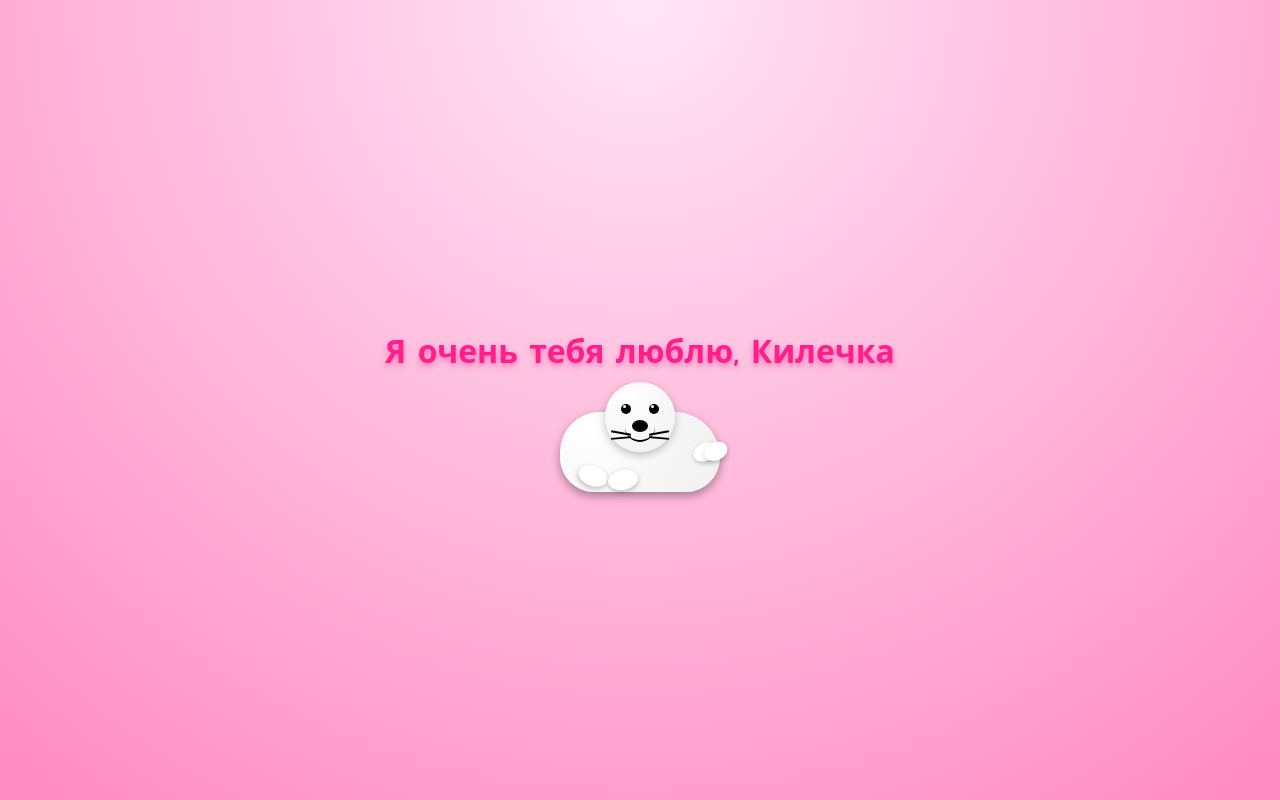
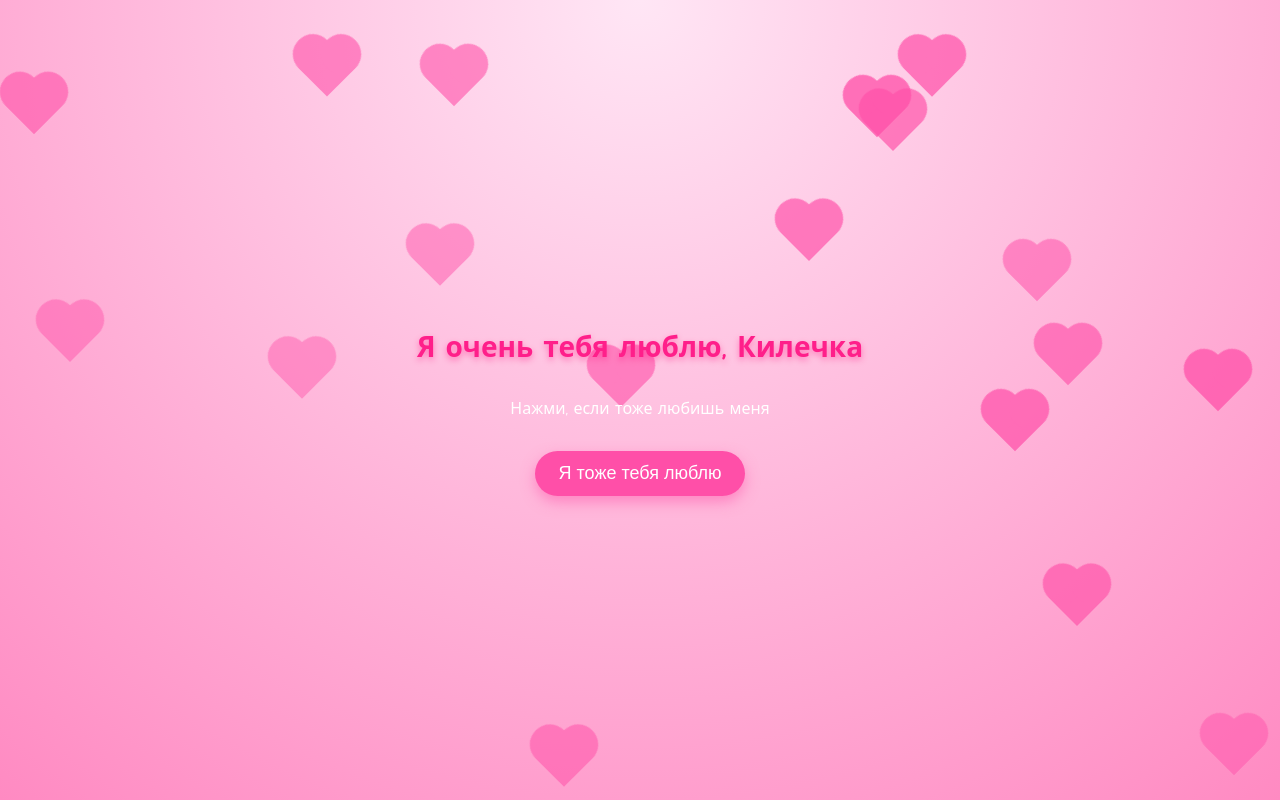
Before and after one commit to cimboli/kilechka-love, a plain HTML site: page index.html in a window 1280 px wide. Drawn offline with Linux system fonts and the light colour scheme.

Commit message:
Update index.html

```diff
--- a/index.html
+++ b/index.html
@@ -11,160 +11,358 @@
       margin: 0;
       font-family: "Comic Sans MS", system-ui, sans-serif;
       background: radial-gradient(circle at top, #ffe6f5, #ff8ac2);
-      min-height: 100vh;
-      display: flex;
+      overflow: hidden;
+    }
+
+    .screen {
+      display: none;
+      width: 100vw;
+      height: 100vh;
+      position: relative;
       justify-content: center;
       align-items: center;
+      flex-direction: column;
+      padding: 20px;
     }
 
-    .wrap {
-      text-align: center;
-      color: #ff1f8a;
+    .screen.active {
+      display: flex;
     }
 
-    h1 {
-      margin-bottom: 20px;
+    .title {
+      font-size: 28px;
+      color: #ff1f8a;
+      text-align: center;
       text-shadow: 0 3px 6px rgba(255, 0, 120, 0.4);
+      margin-bottom: 16px;
     }
 
-    .seal {
-      position: relative;
-      width: 160px;
-      height: 100px;
-      margin: 0 auto;
+    .text {
+      color: #ffffff;
+      text-align: center;
+      margin-bottom: 16px;
     }
 
-    .seal-body {
-      position: absolute;
-      inset: 20px 0 0 0;
-      background: radial-gradient(circle at 20% 20%, #ffffff, #f0f0f0);
-      border-radius: 70px 80px 60px 60px;
-      box-shadow: 0 4px 10px rgba(0, 0, 0, 0.35);
+    .btn {
+      padding: 12px 24px;
+      background: #ff4fa8;
+      border: none;
+      border-radius: 999px;
+      color: white;
+      font-size: 18px;
+      margin-top: 16px;
+      cursor: pointer;
+      box-shadow: 0 6px 14px rgba(255, 79, 168, 0.5);
     }
 
-    .seal-head {
-      position: absolute;
-      width: 70px;
-      height: 70px;
-      border-radius: 50%;
-      background: radial-gradient(circle at 30% 20%, #ffffff, #f0f0f0);
-      top: -10px;
-      left: 45px;
-      box-shadow: 0 3px 8px rgba(0, 0, 0, 0.25);
+    .btn:active {
+      transform: translateY(2px);
+      box-shadow: 0 3px 8px rgba(255, 79, 168, 0.4);
     }
 
-    .seal-eye {
+    /* Сердечки на первом экране */
+    #hearts-container {
       position: absolute;
-      width: 10px;
-      height: 10px;
+      inset: 0;
+      overflow: hidden;
+      z-index: -1;
+    }
+
+    .heart {
+      position: absolute;
+      width: 40px;
+      height: 40px;
+      background: #ff4fa8;
+      transform: rotate(-45deg);
+      opacity: 0.7;
+      animation: floatUp 10s linear infinite;
+    }
+
+    .heart::before,
+    .heart::after {
+      content: "";
+      position: absolute;
+      width: 40px;
+      height: 40px;
+      background: #ff4fa8;
+      border-radius: 50%;
+    }
+
+    .heart::before { top: -20px; left: 0; }
+    .heart::after { left: 20px; top: 0; }
+
+    @keyframes floatUp {
+      0%   { transform: translateY(100vh) rotate(-45deg); }
+      100% { transform: translateY(-20vh) rotate(-45deg); }
+    }
+
+    /* Игровое поле */
+    #game-area {
+      position: relative;
+      width: 100%;
+      max-width: 420px;
+      height: 60vh;
+      max-height: 520px;
+      background: linear-gradient(#6fd6ff, #004f7a);
+      border-radius: 24px;
+      overflow: hidden;
+      box-shadow: 0 8px 20px rgba(0,0,0,0.35);
+    }
+
+    #seal {
+      position: absolute;
+      width: 190px; /* средний размер */
+      height: auto;
+      transform: translate(-50%, -50%);
+      pointer-events: none;
+    }
+
+    .fish {
+      position: absolute;
+      width: 40px;
+      height: 20px;
+      background: #c0e6ff;
+      border-radius: 20px;
+      box-shadow: 0 2px 6px rgba(0,0,0,0.3);
+    }
+
+    .fish::before {
+      content: "";
+      position: absolute;
+      right: -12px;
+      top: 4px;
+      width: 16px;
+      height: 12px;
+      background: #c0e6ff;
+      border-radius: 50%;
+      transform: rotate(20deg);
+    }
+
+    .fish::after {
+      content: "";
+      position: absolute;
+      left: 6px;
+      top: 6px;
+      width: 6px;
+      height: 6px;
       background: #000;
       border-radius: 50%;
-      top: 22px;
     }
-    .seal-eye.left { left: 16px; }
-    .seal-eye.right { right: 16px; }
 
-    .seal-eye::after {
+    #score-box {
+      margin-top: 10px;
+      color: #ffffff;
+      font-size: 18px;
+    }
+
+    #win-message {
+      margin-top: 10px;
+      color: #ffffff;
+      font-size: 20px;
+      display: none;
+      text-align: center;
+    }
+
+    /* Коллаж (экран 3) */
+    .hearts-grid {
+      position: relative;
+      width: 100%;
+      max-width: 360px;
+      height: 360px;
+    }
+
+    .big-heart {
+      position: absolute;
+      width: 120px;
+      height: 120px;
+      background: #ff4fa8;
+      transform: rotate(-45deg);
+    }
+
+    .big-heart::before,
+    .big-heart::after {
       content: "";
       position: absolute;
-      width: 3px;
-      height: 3px;
-      background: #fff;
+      width: 120px;
+      height: 120px;
+      background: #ff4fa8;
       border-radius: 50%;
-      top: 1px;
-      left: 2px;
     }
 
-    .seal-nose {
+    .big-heart::before { top: -60px; left: 0; }
+    .big-heart::after { left: 60px; top: 0; }
+
+    .big-heart.h1 { top: 20px; left: 20px; }
+    .big-heart.h2 { top: 80px; right: 10px; background:#ff7fc4; }
+    .big-heart.h3 { bottom: 10px; left: 60px; background:#ff99d1; }
+
+    .overlay-text {
       position: absolute;
-      width: 16px;
-      height: 12px;
-      border-radius: 50%;
-      background: #000;
-      bottom: 20px;
-      left: 50%;
-      transform: translateX(-50%);
+      inset: 0;
+      display: flex;
+      align-items: center;
+      justify-content: center;
+      text-align: center;
+      color: #ffffff;
+      font-size: 22px;
+      text-shadow: 0 3px 6px rgba(0,0,0,0.4);
+      padding: 10px;
     }
 
-    .seal-mouth {
-      position: absolute;
-      width: 30px;
-      height: 18px;
-      border-radius: 0 0 30px 30px;
-      border-bottom: 2px solid #000;
-      bottom: 10px;
-      left: 50%;
-      transform: translateX(-50%);
+    /* Финальный экран */
+    #screen4 .title {
+      font-size: 30px;
     }
-
-    .seal-whisker {
-      position: absolute;
-      width: 20px;
-      height: 2px;
-      background: #000;
-      bottom: 18px;
-    }
-    .seal-whisker.left1  { left: 6px;  transform: rotate(10deg); }
-    .seal-whisker.left2  { left: 6px;  bottom: 13px; transform: rotate(-5deg); }
-    .seal-whisker.right1 { right: 6px; transform: rotate(-10deg); }
-    .seal-whisker.right2 { right: 6px; bottom: 13px; transform: rotate(5deg); }
-
-    .seal-tail {
-      position: absolute;
-      width: 34px;
-      height: 34px;
-      right: -10px;
-      bottom: 18px;
-      transform: rotate(-25deg);
-    }
-    .seal-tail::before,
-    .seal-tail::after {
-      content: "";
-      position: absolute;
-      width: 24px;
-      height: 18px;
-      background: #ffffff;
-      border-radius: 50%;
-      box-shadow: 0 2px 5px rgba(0, 0, 0, 0.25);
-    }
-    .seal-tail::before { left: 0; top: 0; }
-    .seal-tail::after  { right: 0; top: 4px; }
-
-    .seal-fin {
-      position: absolute;
-      width: 30px;
-      height: 20px;
-      background: #ffffff;
-      border-radius: 50%;
-      box-shadow: 0 2px 5px rgba(0, 0, 0, 0.25);
-    }
-    .seal-fin.left  { left: 18px; bottom: 6px; transform: rotate(20deg); }
-    .seal-fin.right { left: 48px; bottom: 2px; transform: rotate(-10deg); }
   </style>
 </head>
+<body>
 
-<body>
-  <div class="wrap">
-    <h1>Я очень тебя люблю, Килечка</h1>
+<!-- ЭКРАН 1: признание + сердечки -->
+<section id="screen1" class="screen active">
+  <div id="hearts-container"></div>
+  <h1 class="title">Я очень тебя люблю, Килечка</h1>
+  <p class="text">Нажми, если тоже любишь меня</p>
+  <button class="btn" onclick="goToScreen(2)">Я тоже тебя люблю</button>
+</section>
 
-    <div class="seal">
-      <div class="seal-body"></div>
+<!-- ЭКРАН 2: игра с тюленем и рыбками -->
+<section id="screen2" class="screen">
+  <h2 class="title">Я хочу тебя всегда</h2>
+  <p class="text">Помоги тюленю скушать как можно больше килек</p>
 
-      <div class="seal-head">
-        <div class="seal-eye left"></div>
-        <div class="seal-eye right"></div>
-        <div class="seal-nose"></div>
-        <div class="seal-mouth"></div>
-        <div class="seal-whisker left1"></div>
-        <div class="seal-whisker left2"></div>
-        <div class="seal-whisker right1"></div>
-        <div class="seal-whisker right2"></div>
-      </div>
+  <div id="game-area">
+    <!-- тюлень (картинка) -->
+    <img id="seal" src="https://i.imgur.com/7qQ2p8P.png" alt="seal">
+  </div>
 
-      <div class="seal-tail"></div>
-      <div class="seal-fin left"></div>
-      <div class="seal-fin right"></div>
-    </div>
+  <div id="score-box">Кильки: <span id="score">0</span>/15</div>
+  <div id="win-message">И + П = 🫧💕</div>
+  <button class="btn" id="next-from-game" style="display:none" onclick="goToScreen(3)">Дальше</button>
+</section>
+
+<!-- ЭКРАН 3: коллаж с сердцами -->
+<section id="screen3" class="screen">
+  <h1 class="title">Ты моё сердечко</h1>
+  <div class="hearts-grid">
+    <div class="big-heart h1"></div>
+    <div class="big-heart h2"></div>
+    <div class="big-heart h3"></div>
+    <div class="overlay-text">Ты — лучшее, что со мной случалось</div>
   </div>
+  <button class="btn" onclick="goToScreen(4)">Дальше</button>
+</section>
+
+<!-- ЭКРАН 4: финальная открытка -->
+<section id="screen4" class="screen">
+  <h1 class="title">Будь моим Валентином</h1>
+  <p class="text">Я хочу быть с тобой всегда</p>
+</section>
+
+<script>
+  // Переключение экранов
+  function goToScreen(n) {
+    document.querySelectorAll('.screen').forEach(s => s.classList.remove('active'));
+    document.getElementById('screen' + n).classList.add('active');
+  }
+
+  // Сердечки на первом экране
+  const heartsContainer = document.getElementById('hearts-container');
+  for (let i = 0; i < 20; i++) {
+    const h = document.createElement('div');
+    h.classList.add('heart');
+    h.style.left = Math.random() * 100 + 'vw';
+    h.style.animationDuration = 8 + Math.random() * 6 + 's';
+    h.style.animationDelay = -Math.random() * 10 + 's';
+    h.style.opacity = 0.4 + Math.random() * 0.4;
+    heartsContainer.appendChild(h);
+  }
+
+  // Игра
+  const gameArea = document.getElementById('game-area');
+  const seal = document.getElementById('seal');
+  const scoreSpan = document.getElementById('score');
+  const winMessage = document.getElementById('win-message');
+  const nextFromGame = document.getElementById('next-from-game');
+
+  let score = 0;
+  let fishes = [];
+  let sealX = 50;
+  let sealY = 50;
+
+  function setSealPosition(xPercent, yPercent) {
+    const rect = gameArea.getBoundingClientRect();
+    const sealWidth = seal.offsetWidth;
+    const sealHeight = seal.offsetHeight;
+
+    let x = rect.width * xPercent / 100;
+    let y = rect.height * yPercent / 100;
+
+    x = Math.max(sealWidth / 2, Math.min(rect.width - sealWidth / 2, x));
+    y = Math.max(sealHeight / 2, Math.min(rect.height - sealHeight / 2, y));
+
+    seal.style.left = x + 'px';
+    seal.style.top = y + 'px';
+  }
+
+  setSealPosition(50, 50);
+
+  function createFish() {
+    const rect = gameArea.getBoundingClientRect();
+    const fish = document.createElement('div');
+    fish.classList.add('fish');
+    const x = Math.random() * (rect.width - 50) + 10;
+    const y = Math.random() * (rect.height - 40) + 10;
+    fish.style.left = x + 'px';
+    fish.style.top = y + 'px';
+    gameArea.appendChild(fish);
+    fishes.push(fish);
+  }
+
+  for (let i = 0; i < 6; i++) createFish();
+
+  function checkCollisions() {
+    const sealRect = seal.getBoundingClientRect();
+    fishes = fishes.filter(fish => {
+      const r = fish.getBoundingClientRect();
+      const overlap = !(
+        sealRect.right < r.left ||
+        sealRect.left > r.right ||
+        sealRect.bottom < r.top ||
+        sealRect.top > r.bottom
+      );
+      if (overlap) {
+        fish.remove();
+        score++;
+        scoreSpan.textContent = score;
+        if (score >= 15) {
+          winMessage.style.display = 'block';
+          nextFromGame.style.display = 'inline-block';
+        } else {
+          createFish();
+        }
+        return false;
+      }
+      return true;
+    });
+  }
+
+  function handleMove(clientX, clientY) {
+    const rect = gameArea.getBoundingClientRect();
+    const xPercent = ((clientX - rect.left) / rect.width) * 100;
+    const yPercent = ((clientY - rect.top) / rect.height) * 100;
+    setSealPosition(xPercent, yPercent);
+    checkCollisions();
+  }
+
+  gameArea.addEventListener('mousemove', e => {
+    handleMove(e.clientX, e.clientY);
+  });
+
+  gameArea.addEventListener('touchmove', e => {
+    const t = e.touches[0];
+    handleMove(t.clientX, t.clientY);
+  }, { passive: true });
+</script>
+
 </body>
 </html>
```
